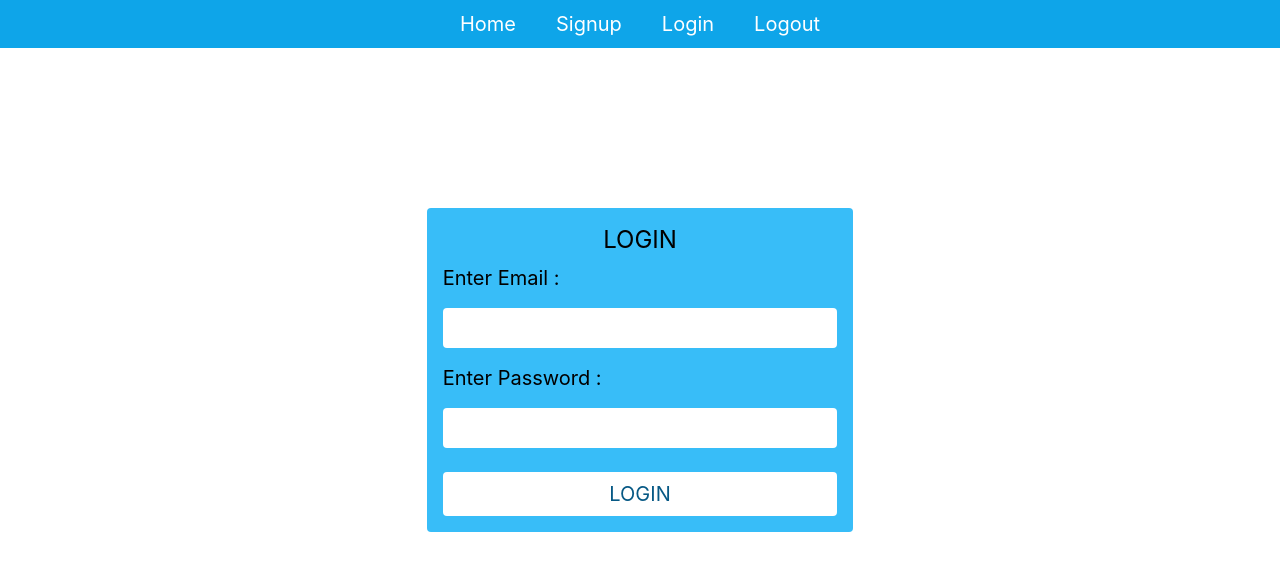
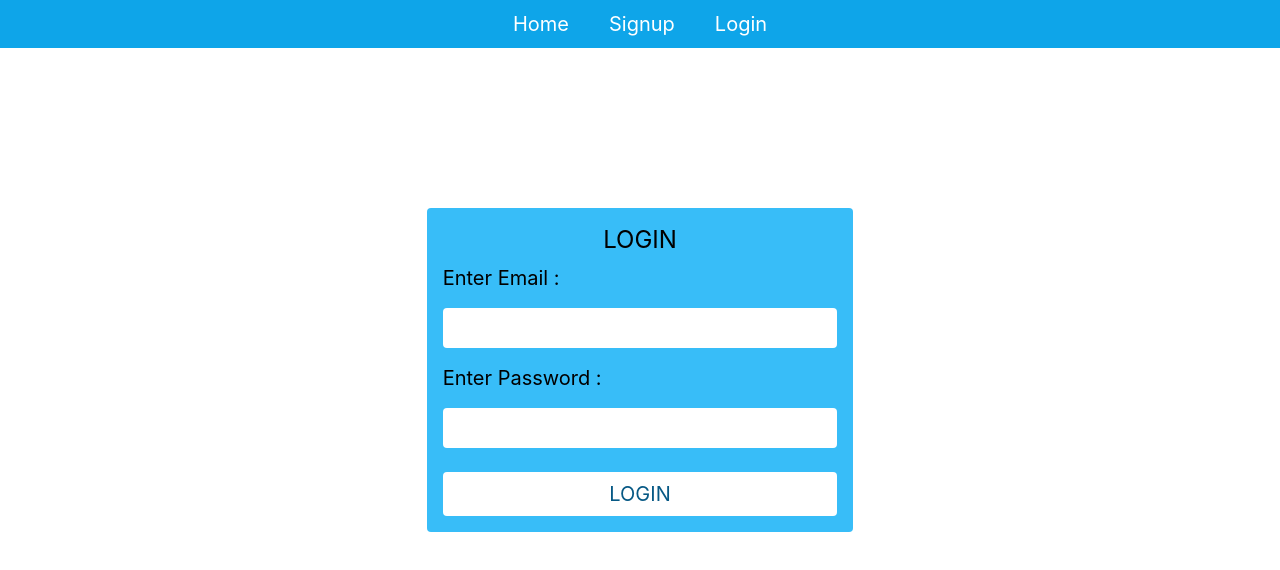
Before and after one commit to devsalman247/Chat_MERN, a React (Vite) app in the folder client/Gupshup/: page /login in a window 1280 px wide. Shown: the top 570 px of the page. Built offline with nearby package versions, Linux system fonts and the light colour scheme.

Commit message:
some fixes

```diff
--- a/client/Gupshup/src/App.jsx
+++ b/client/Gupshup/src/App.jsx
@@ -1,15 +1,20 @@
 import { Routes,Route,Navigate } from "react-router-dom";
+import { useState } from "react";
 import Home from "./components/Home";
 import Signup from "./components/Signup";
 import Login from "./components/Login";
 import NoMatch from "./components/NoMatch";
+import Nav from "./components/Nav";
 
 function App() {
+  const [isLoggedIn, setIsLoggedIn] = useState(false);
+
   return (
     <div className="h-full">
+      <Nav isLoggedIn={isLoggedIn} setIsLoggedIn={setIsLoggedIn}/>
       <Routes>
         <Route path="/" element={<Home />}/>
-        <Route path="login" element={<Login />}/>
+        <Route path="login" element={<Login setIsLoggedIn={setIsLoggedIn}/>}/>
         <Route path="signup" element={<Signup />}/>
         <Route path="*" element={<NoMatch />}/>
       </Routes>
--- a/client/Gupshup/src/components/Home.jsx
+++ b/client/Gupshup/src/components/Home.jsx
@@ -34,7 +34,6 @@ function Home() {
 
   return (
     <div className="flex items-center flex-col h-full">
-      <Nav />
       <h2>{res}</h2>
     </div>
   );
--- a/client/Gupshup/src/components/Login.jsx
+++ b/client/Gupshup/src/components/Login.jsx
@@ -3,7 +3,7 @@ import { useState } from "react";
 import { useNavigate } from "react-router-dom";
 import axios from "axios";
 
-function Login() {
+function Login({setIsLoggedIn}) {
   let navigate = useNavigate();
   const [email, setEmail] = useState("");
   const [password, setPassword] = useState("");
@@ -30,6 +30,7 @@ function Login() {
           if (res.status === 200) {
             localStorage.setItem("chatToken", res.data.user.token);
             alert("Login successful");
+            setIsLoggedIn(true);
             return navigate("/");
           } else {
             return alert("Signup failed try again");
@@ -44,7 +45,6 @@ function Login() {
 
   return (
     <>
-      <Nav />
       <div className="w-1/3 m-auto h-94 mt-40 bg-sky-400 rounded p-4 text-xl">
         <div className="mb-2 text-center text-2xl">LOGIN</div>
         <div className=" flex flex-col gap-4">
--- a/client/Gupshup/src/components/Nav.jsx
+++ b/client/Gupshup/src/components/Nav.jsx
@@ -1,21 +1,20 @@
 import { useNavigate } from "react-router-dom";
 import { Link } from "react-router-dom";
 import { useRef } from "react";
+import { useState } from "react";
 
-function Nav() {
+function Nav({isLoggedIn,setIsLoggedIn}) {
     const navigate = useNavigate();
     const login = useRef();
-    const logout = useRef();
     const signup = useRef();
 
     function handleClick() {
         localStorage.removeItem("chatToken");
-        alert("You've been logged out!!");
+        setIsLoggedIn(false);
         navigate("/login", {replace : true});
-        console.log(logout.current);
-        logout.current.classList.add("hidden");
         login.current.classList.remove("hidden");
         signup.current.classList.remove("hidden");
+        alert("You've been logged out!!");
     }
 
     return (
@@ -23,8 +22,8 @@ function Nav() {
             <Link to='/' className="text-white hover:text-gray-800">Home</Link>
             <Link to='/signup' className="text-white hover:text-gray-800" id="signup" ref={signup}>Signup</Link>
             <Link to='/login' className="text-white hover:text-gray-800" id="login" ref={login}>Login</Link>
-            <span className="text-white hover:text-gray-800 hover:cursor-pointer" ref={logout} onClick={() => handleClick()}>Logout</span>
-        </div>
+            {isLoggedIn && <span className="text-white hover:text-gray-800 hover:cursor-pointer" onClick={() => handleClick()}>Logout</span>
+}        </div>
     )
 }
 
--- a/client/Gupshup/src/components/Signup.jsx
+++ b/client/Gupshup/src/components/Signup.jsx
@@ -58,7 +58,6 @@ function Signup() {
 
   return (
     <>
-      <Nav />
       <div className="w-1/3 m-auto h-94 mt-30 bg-sky-400 rounded p-4 text-xl">
         <div className="mb-2 text-center text-2xl">SIGNUP</div>
         <div className=" flex flex-col gap-4">
```
